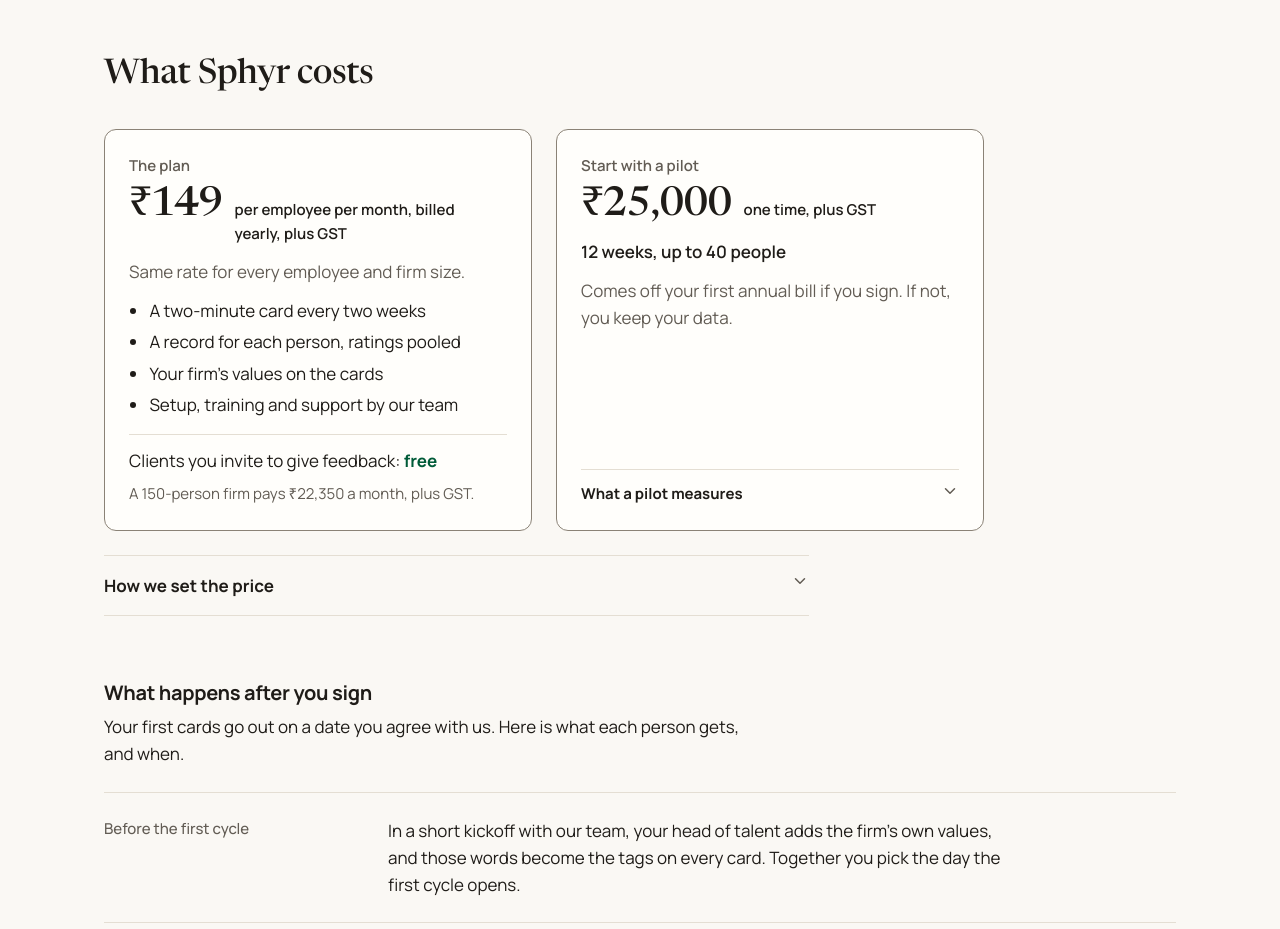
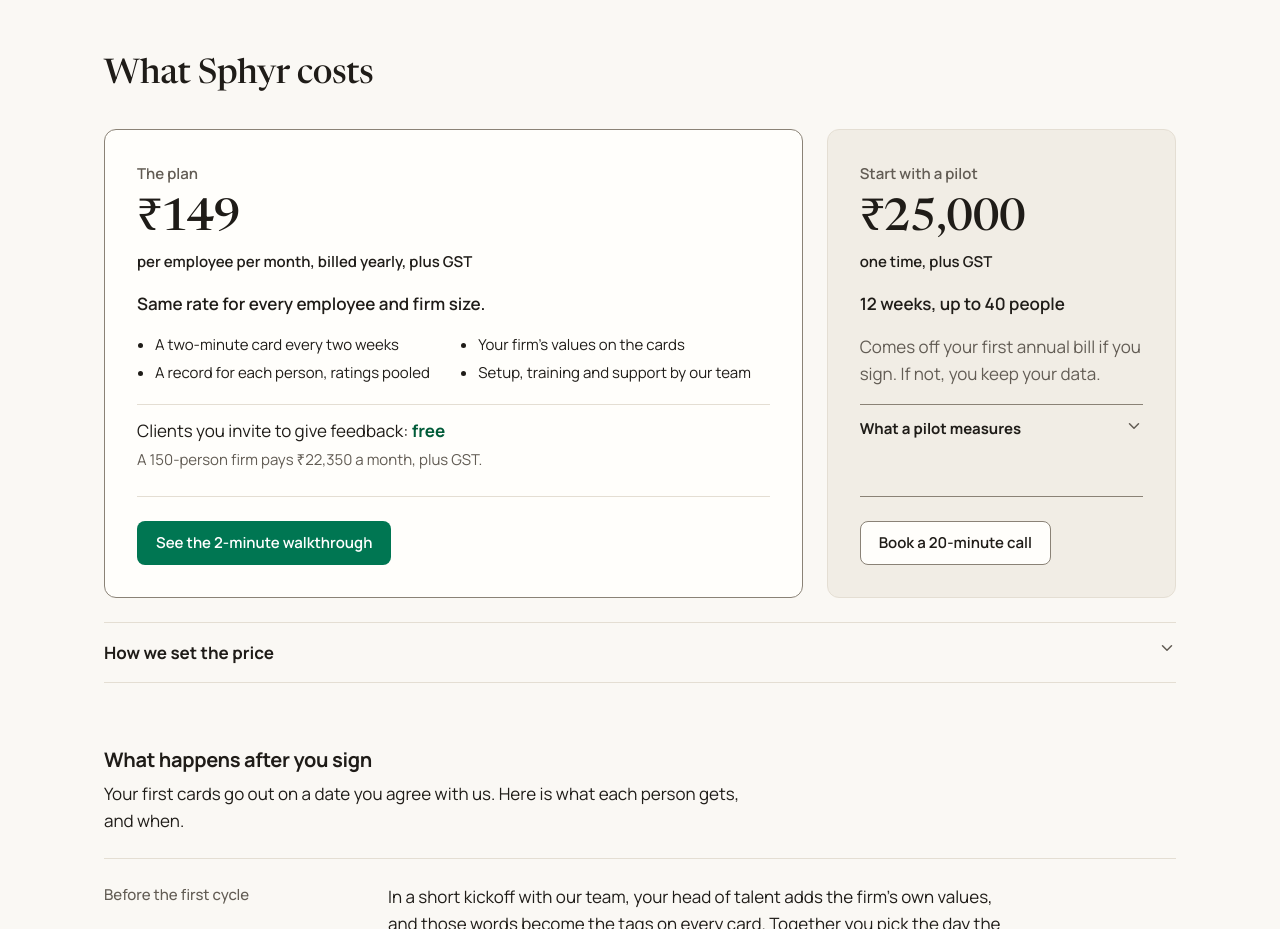
Before and after one commit to DevanshDhaked/Product-Marketing-final-assignment, a plain HTML site: page site/index.html in a window 1280 px wide. Shown: the part 6360-7289 px from the top of the page. Drawn offline with Linux system fonts and the light colour scheme.

Commit message:
Redesign pricing cards: plan as hero, shared subgrid rows, one action per card, full-width price toggle

```diff
--- a/site/css/home.css
+++ b/site/css/home.css
@@ -70,30 +70,50 @@
 .notdo h3, .faq-head { margin-bottom: var(--s-4); }
 .faq-head { margin-top: var(--s-8); }
 
-/* Pricing: two small, calm cards of equal height (plan, then pilot), stacked on phones. Each card is a flex
-   column; its last block (the free line and example, or the scorecard toggle) sits at the bottom. */
-.price-pair { display: grid; grid-template-columns: 1fr 1fr; gap: var(--s-5); max-width: 880px; margin-top: var(--s-6); align-items: stretch; }
-@media (max-width: 760px) { .price-pair { grid-template-columns: 1fr; } }
-.price-pair .term { display: flex; flex-direction: column; padding: var(--s-5); }
-.price-pair .term p { margin-top: var(--s-3); }
-.term .price { margin-top: var(--s-2); display: flex; flex-wrap: wrap; align-items: baseline; gap: var(--s-1) var(--s-3); }
-.term .amount { font-family: var(--font-display); font-weight: 500; line-height: 1; letter-spacing: -0.02em; font-variant-numeric: tabular-nums; font-size: clamp(2rem, 1.7rem + 1vw, 2.5rem); }
-.term .per { font-size: var(--fs-small); font-weight: 600; max-width: 24ch; }
-.incl { margin: var(--s-3) 0 0; padding-left: 1.2em; }
+/* Pricing: the plan is the hero (two of three columns, plain surface, strong border); the pilot supports it
+   on the sunk ground. Both cards share six subgrid rows (label, price, sub line, main, foot, action row), so
+   the numerals, sub lines and hairlines align and both end on one line without a stretched band. Stacked on
+   phones, plan first. */
+.price-pair { display: grid; grid-template-columns: 2fr 1fr; grid-template-rows: repeat(6, auto); column-gap: var(--s-5); margin-top: var(--s-6); }
+.price-pair .term { display: grid; grid-row: span 6; grid-template-rows: subgrid; row-gap: 0; padding: var(--s-6); }
+.price-pair .pilot { background: var(--surface-sunk); border-color: var(--border); }
+.price-pair .term p { margin-top: 0; }
+.term .price { margin-top: var(--s-3); }
+.term .amount { display: block; font-family: var(--font-display); font-weight: 500; line-height: 1; letter-spacing: -0.02em; font-variant-numeric: tabular-nums; font-size: clamp(2.25rem, 1.8rem + 1.2vw, 2.75rem); }
+/* The unit sits under the numeral; each phrase is unbreakable, so it never splits mid-phrase. */
+.term .per { display: block; margin-top: var(--s-2); font-size: var(--fs-small); font-weight: 600; color: var(--text); }
+.term .per > span { white-space: nowrap; }
+.price-pair p.sub { margin-top: var(--s-4); color: var(--text); font-weight: 600; }
+.price-pair .main, .price-pair p.main { margin-top: var(--s-4); }
+.price-pair .lower { margin-top: var(--s-4); padding-top: var(--s-3); border-top: 1px solid var(--border-strong); }
+.price-pair .plan .lower { border-top-color: var(--border); }
+/* The plan's four inclusions in two columns on wide screens, so its main row matches the pilot's terms. */
+@media (min-width: 1100px) { .plan .incl { columns: 2; column-gap: var(--s-6); font-size: var(--fs-small); } .plan .incl li { break-inside: avoid; } }
+.incl { margin: 0; padding-left: 1.2em; }
 .incl li + li { margin-top: var(--s-1); }
-.price-pair p.free-line { margin-top: auto; padding-top: var(--s-3); border-top: 1px solid var(--border); color: var(--text); }
-.plan .incl { margin-bottom: var(--s-4); }
+.price-pair p.free-line { color: var(--text); }
 .free-line b { color: var(--on-positive-soft); }
-.price-pair p.example { margin-top: var(--s-2); font-size: var(--fs-small); }
-.price-pair .pilot-facts { font-weight: 600; color: var(--text); }
+.price-pair p.example { margin-top: var(--s-1); font-size: var(--fs-small); }
+.price-pair .act { margin-top: var(--s-5); padding-top: var(--s-5); border-top: 1px solid var(--border); }
+.price-pair .pilot .act { border-top-color: var(--border-strong); }
+@supports not (grid-template-rows: subgrid) {
+  .price-pair .term { display: flex; flex-direction: column; }
+  .price-pair .act { margin-top: auto; }
+}
+@media (max-width: 760px) {
+  .price-pair { grid-template-columns: 1fr; grid-template-rows: none; row-gap: var(--s-5); }
+  .price-pair .term { grid-row: auto; grid-template-rows: none; padding: var(--s-5); }
+}
 
-/* Inside the pilot card, at its bottom: the scorecard behind a small closed toggle. */
-.scorecard { margin-top: auto; padding-top: var(--s-4); border-top: 0; font-size: var(--fs-small); }
-.scorecard details { border-top: 1px solid var(--border); border-bottom: 0; }
-.scorecard summary { padding: var(--s-3) 0 0; }
+/* The pilot card's foot row: the scorecard behind a small closed toggle (the hairline is on .lower). */
+.scorecard { font-size: var(--fs-small); }
+.scorecard details { border: 0; }
+.scorecard summary { padding: 0; }
 .scorecard details > div { padding-bottom: 0; }
 .scorecard details > div p { margin-top: var(--s-3); }
-.more { margin-top: var(--s-5); }
+/* Same width and edges as the cards; the answer keeps a reading measure. */
+.more { margin-top: var(--s-5); max-width: none; }
+.more details > div > * { max-width: var(--measure); }
 .more .incl li + li { margin-top: var(--s-2); }
 
 /* Close: one large paragraph, a few words in the accent green. */
--- a/site/index.html
+++ b/site/index.html
@@ -315,23 +315,26 @@
       <div class="price-pair">
         <div class="term plan">
           <div class="what">The plan</div>
-          <div class="price"><span class="amount">₹149</span><span class="per">per employee per month, billed yearly, plus GST</span></div>
-          <p>Same rate for every employee and firm size.</p>
-          <ul class="incl">
+          <div class="price"><span class="amount">₹149</span><span class="per"><span>per employee per month,</span> <span>billed yearly, plus GST</span></span></div>
+          <p class="sub">Same rate for every employee and firm size.</p>
+          <ul class="incl main">
             <li>A two-minute card every two weeks</li>
             <li>A record for each person, ratings pooled</li>
             <li>Your firm's values on the cards</li>
             <li>Setup, training and support by our team</li>
           </ul>
-          <p class="free-line">Clients you invite to give feedback: <b>free</b></p>
-          <p class="example">A 150-person firm pays ₹22,350 a month, plus GST.</p>
+          <div class="lower">
+            <p class="free-line">Clients you invite to give feedback: <b>free</b></p>
+            <p class="example">A 150-person firm pays ₹22,350 a month, plus GST.</p>
+          </div>
+          <div class="act"><a class="btn btn-primary" href="demo.html">See the 2-minute walkthrough</a></div>
         </div>
         <div class="term pilot">
           <div class="what">Start with a pilot</div>
-          <div class="price"><span class="amount">₹25,000</span><span class="per">one time, plus GST</span></div>
-          <p class="pilot-facts">12 weeks, up to 40 people</p>
-          <p>Comes off your first annual bill if you sign. If not, you keep your data.</p>
-          <div class="faq scorecard">
+          <div class="price"><span class="amount">₹25,000</span><span class="per"><span>one time, plus GST</span></span></div>
+          <p class="sub pilot-facts">12 weeks, up to 40 people</p>
+          <p class="main">Comes off your first annual bill if you sign. If not, you keep your data.</p>
+          <div class="faq scorecard lower">
             <details><summary>What a pilot measures<svg class="icon" aria-hidden="true"><use href="assets/icons.svg#i-chevron-down"/></svg></summary><div>
               <ul class="incl">
                 <li>How many people take part in each cycle.</li>
@@ -342,6 +345,7 @@
               <p>Results stay with your firm unless you agree to share them.</p>
             </div></details>
           </div>
+          <div class="act"><button class="btn btn-secondary" type="button" popovertarget="call-note">Book a 20-minute call</button></div>
         </div>
       </div>
       <div class="faq more">
```
